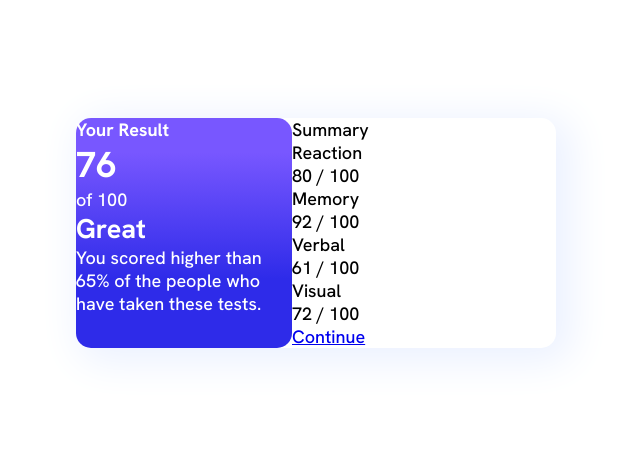
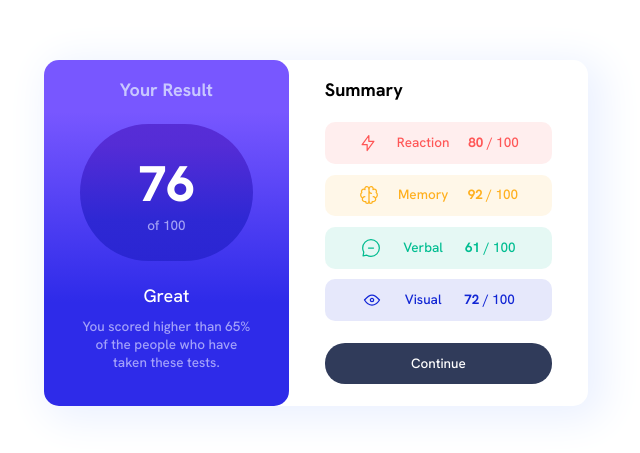
Before and after one commit to cheytes/Results-summary, a plain HTML site: page index.html in a window 1280 px wide. Shown: the part 167-620 px from the top of the page, without its empty margins (324-964 px from the left). Drawn offline with Linux system fonts and the light colour scheme.

Commit message:
Desktop Design Complete

```diff
--- a/index.html
+++ b/index.html
@@ -13,34 +13,44 @@
 	<main id="main">
 		<div class="main-container">
 			<div class="preview-container">
+				<div class="container">
 					<div class="result">
 						<h4>Your Result</h4>
 					</div>
 					<div class="circle">
+						<div class="circle-content">
 							<h1>76</h1>
 							<p>of 100</p>
+						</div>
 					</div>
 					<div class="info">
 						<h2>Great</h2>
 						<p>You scored higher than 65% of the people who have taken these tests.</p>
 					</div>
 				</div>
+
+			</div>
 			<div class="stats-container">
-				<p>Summary</p>
+				<div class="container">
+					<h4 class="summary">Summary</h4>
 					<div class="ratings">
 						<div class="rate reaction">
+							<img src="assets/images/icon-reaction.svg" alt="lightning icon">
 							<p>Reaction</p>
 							<p><span>80</span> / 100</p>
 						</div>
-					<div class="rate reaction">
+						<div class="rate memory">
+							<img src="assets/images/icon-memory.svg" alt="brain icon">
 							<p>Memory</p>
 							<p><span>92</span> / 100</p>
 						</div>
-					<div class="rate reaction">
+						<div class="rate verbal">
+							<img src="assets/images/icon-verbal.svg" alt="dialog icon">
 							<p>Verbal</p>
 							<p><span>61</span> / 100</p>
 						</div>
-					<div class="rate reaction">
+						<div class="rate visual">
+							<img src="assets/images/icon-visual.svg" alt="eye icon">
 							<p>Visual</p>
 							<p><span>72</span> / 100</p>
 						</div>
@@ -48,6 +58,8 @@
 					<div class="button">
 						<a href="#">Continue</a>
 					</div>
+				</div>
+
 			</div>
 		</div>
 	</main>
--- a/styles.css
+++ b/styles.css
@@ -14,6 +14,10 @@ body {
     font-size: 18px;
 }
 
+p, a {
+    font-size: 0.75em;
+}
+
 #main {
     height: 100vh;
     display: flex;
@@ -24,7 +28,7 @@ body {
 /* CONTAINER */
 
 .main-container {
-    max-width: 30rem;
+    max-width: 34rem;
     display: flex;
     box-shadow: 9px 7px 40px 7px #EBF1FF;
     border-radius: 15px;
@@ -36,12 +40,127 @@ body {
     color: hsl(0, 0%, 100%);
     width: 45%;
     border-radius: 15px;
+}
 
+.container {
+    margin: 1em 2em;
 }
 
 .stats-container {
     width: 55%;
 }
+
+/* CONTENT STYLING */
+
+.result {
+    text-align: center;
+    /* font-size: 16px; */
+    color: hsl(241, 100%, 89%)
+}
+
+.circle {
+    display: flex;
+    justify-content: center;
+}
+
+.circle {
+    text-align: center;
+    padding: 1.5em 0;
+    border-radius: 100px;
+    background: rgb(78,33,202);
+    background: linear-gradient(180deg, rgba(78, 33, 202, 0.76) 15%, rgba(36, 33, 202, 0.76) 70%);
+    margin: 1.3em 0;
+}
+
+.circle h1 {
+    font-weight: 800;
+    font-size: 50px;
+}
+
+.circle p {
+    color: hsla(241, 100%, 89%, 0.76);
+    /* font-size: .7em; */
+}
+
+.info {
+    text-align: center;
+    margin-bottom: 35px;
+}
+
+.info h2 {
+    font-size: 1em;
+    font-weight: 400;
+    margin: 0 0 10px 0;
+}
+
+.info p {
+    /* font-size: .7em; */
+    color: hsla(241, 100%, 89%, 0.76);
+}
+
+/* STATS STYLING */
+
+.ratings {
+    margin: 1.2em 0;
+}
+
+.rate {
+    display: flex;
+    justify-content: space-evenly;
+    margin: 0.6em 0;
+    padding: 0.6em 0.8em;
+    border-radius: 10px;
+}
+
+.rate span {
+    font-weight: bold;
+}
+
+.reaction {
+    background-color: hsla(0, 100%, 67%, 0.1);
+    color: hsla(0, 100%, 67%);
+}
+
+.memory {
+    background-color: hsl(39, 100%, 56%, 0.1);
+    color: hsl(39, 100%, 56%);
+}
+
+.verbal {
+    background-color: hsl(166, 100%, 37%, 0.1);
+    color: hsl(166, 100%, 37%);
+}
+
+.visual {
+    background-color: hsl(234, 85%, 45%, 0.1);
+    color: hsl(234, 85%, 45%);
+}
+
+
+
+.button {
+    display: flex;
+}
+
+.button a {
+    text-decoration: none;
+    color: hsl(0, 0%, 100%);
+    background-color: hsl(224, 30%, 27%);
+    padding: 0.85em 0.8em;
+    border-radius: 20px;
+    width: 100%;
+    text-align: center;
+    transition: ease-in-out 0.2s;
+}
+
+.button a:hover {
+    background: rgb(78,33,202);
+    background: linear-gradient(180deg, rgba(78, 33, 202, 0.76) 15%, rgba(36, 33, 202, 0.76) 70%);
+}
+
+/* MEDIA QUERIES */
+
+
 
 /* ATTRIBUTION */
 
```
Lines whose indentation alone changed are shown as unchanged.
